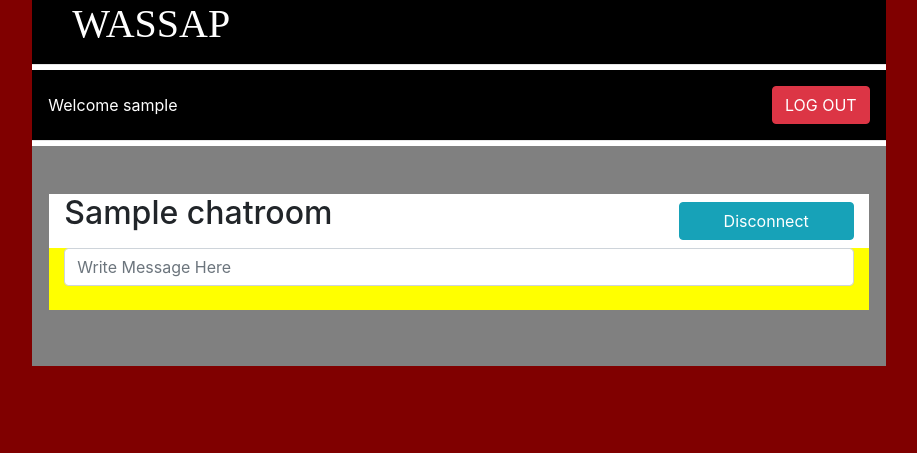
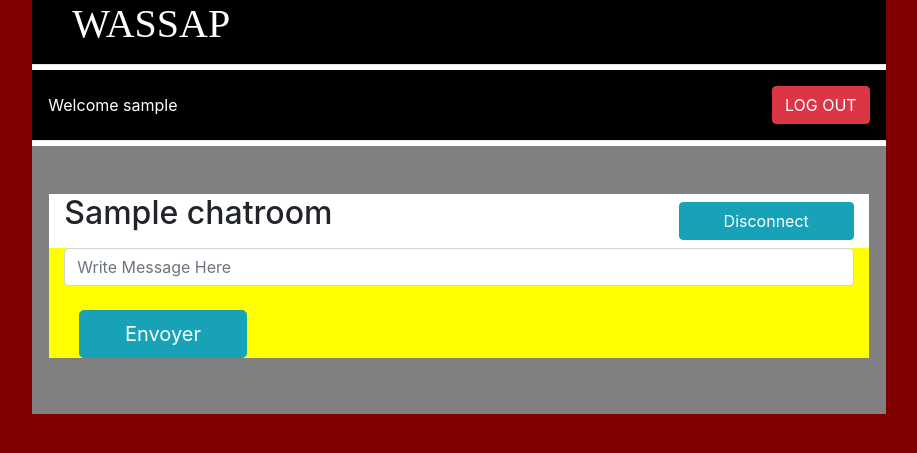
Before and after one commit to oceanetorche/livechat, a PHP site: template view/chatroom.php in a window 1280 px wide. Shown: the top 453 px of the page, without its empty margins (181-1098 px from the left). Run offline with PHP 8.4, Linux system fonts and the light colour scheme; the visitor is signed in with stand-in values (Sample User, id 1); the template is opened without the code that fills it: most values are stand-ins (such as "Sample title", 1, 10 or a date in 2020).

Commit message:
form avec content

```diff
--- a/view/chatroom.php
+++ b/view/chatroom.php
@@ -69,9 +69,17 @@ $title = "Chatroom";
                     }
 
 
-                    echo'<div class="form-outline mb-4">
-                    <input type="texr" class="form-control" id="writeMessageHere" name="writeMessageHere" placeholder="Write Message Here">
-                </div>';
+                    echo'
+
+                        <form id="formChatroom" method="post" action="index.php?action=updateMessage&chatid='.$chatroom["id"].'&userid='.$_SESSION["id"].'">
+                            <div class="form-outline mb-4">
+                                <input type="texr" class="form-control" id="writeMessageHere" name="writeMessageHere" placeholder="Write Message Here">
+                            </div>
+                               <div class="col-4 col-sm-3">
+                                <button class="btn btn-info btn-lg btn-block" type="submit">Envoyer</button>
+                              </div>
+
+                        </form>';
 
 
                     ?>
```
